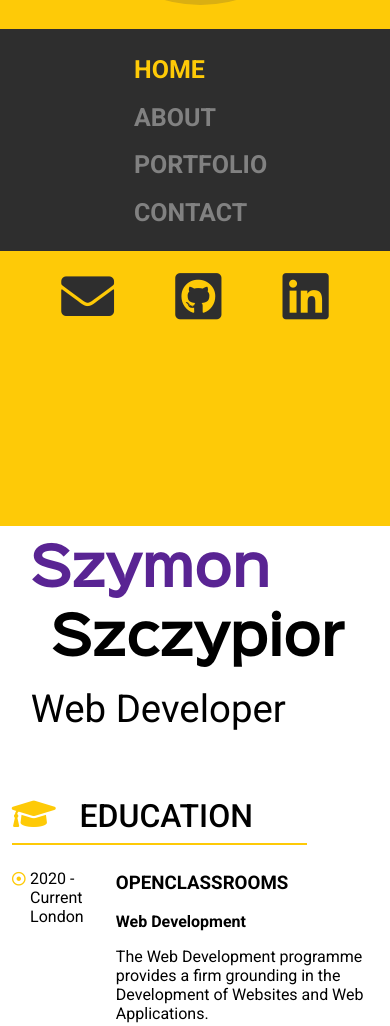
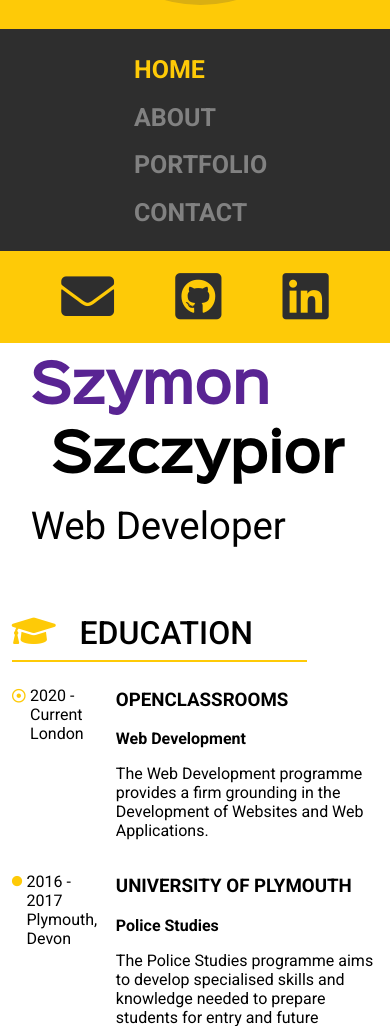
Before and after one commit to simon9595/simon9595.github.io, a website: page index.html in a window 390 px wide. Shown: the part 318-1344 px from the top of the page. Drawn offline with Linux system fonts and the light colour scheme.

Commit message:
Mobile aesthetics

```diff
--- a/sass/Layout/_container.scss
+++ b/sass/Layout/_container.scss
@@ -13,7 +13,6 @@ aside {
   order: 1;
   flex: 1 3 250px;
   background-color: $primary;
-  min-height: 100vh;
 }
 
 address, .about {
@@ -34,7 +33,6 @@ main {
   flex: 4 1 300px;
   margin-left: 5%;
   order: 2;
-  min-height: 100vh;
 }
 
 .name {
```
Also changed, not shown: css/style.css, 1 other file.
